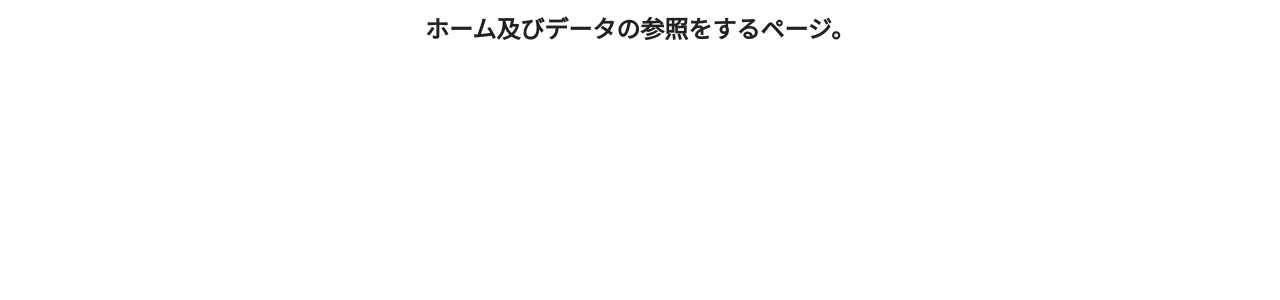
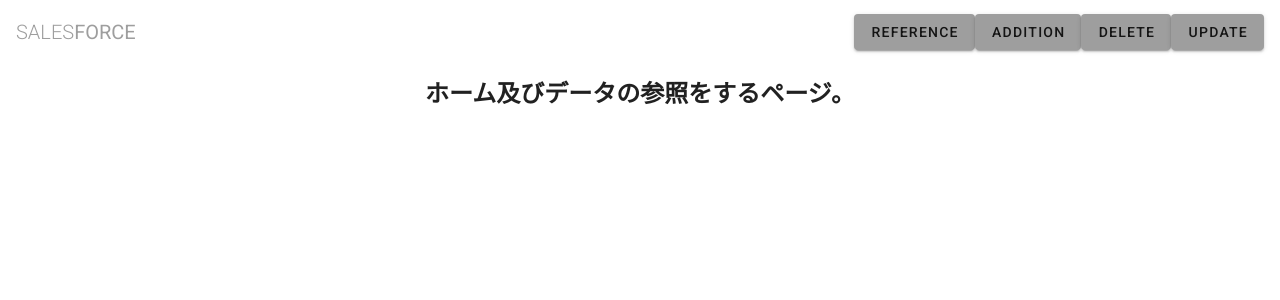
Before and after one commit to EjiOsa/SalesForce_Connect, a Vue app: page /#/ in a window 1280 px wide. Shown: the top 300 px of the page. Built offline with nearby package versions, Linux system fonts and the light colour scheme.

Commit message:
ページ遷移をNavigationBarに一任して外に配置

```diff
--- a/src/App.vue
+++ b/src/App.vue
@@ -1,8 +1,7 @@
 <template>
-  <v-app>
-    <v-content
-    transition="slide-x-transition"
-    >
+  <v-app class="grey lighten-4">
+    <NavBar />
+    <v-content>
       <router-view></router-view>
     </v-content>
   </v-app>
@@ -11,11 +10,13 @@
 <script lang="ts">
 import Vue from 'vue';
 // import HelloWorld from './components/HelloWorld.vue';
+import NavBar from "./components/NavigationBar.vue";
 
 export default Vue.extend({
   name: 'App',
   components: {
     // HelloWorld,
+    NavBar,
   },
   data: () => ({
     //
--- /dev/null
+++ b/src/components/NavigationBar.vue
@@ -0,0 +1,33 @@
+<template>
+    <nav>
+        <v-toolbar flat app>
+            <v-toolbar-title class="text-uppercase grey--text">
+                <span class="font-weight-light">SALES</span>
+                <span>FORCE</span>
+            </v-toolbar-title>
+            <v-spacer></v-spacer>
+                <v-btn flat to="/" color="grey">
+                    <span>REFERENCE</span>
+                </v-btn>
+                <v-btn flat to="/Add" color="grey">
+                    <span>ADDITION</span>
+                </v-btn>
+                <v-btn flat to="/Del" color="grey">
+                    <span>DELETE</span>
+                </v-btn>
+                <v-btn flat to="/Upda" color="grey">
+                    <span>UPDATE</span>
+                </v-btn>
+        </v-toolbar>
+    </nav>
+</template>
+
+<script>
+export default {
+
+}
+</script>
+
+<style>
+
+</style>
```
